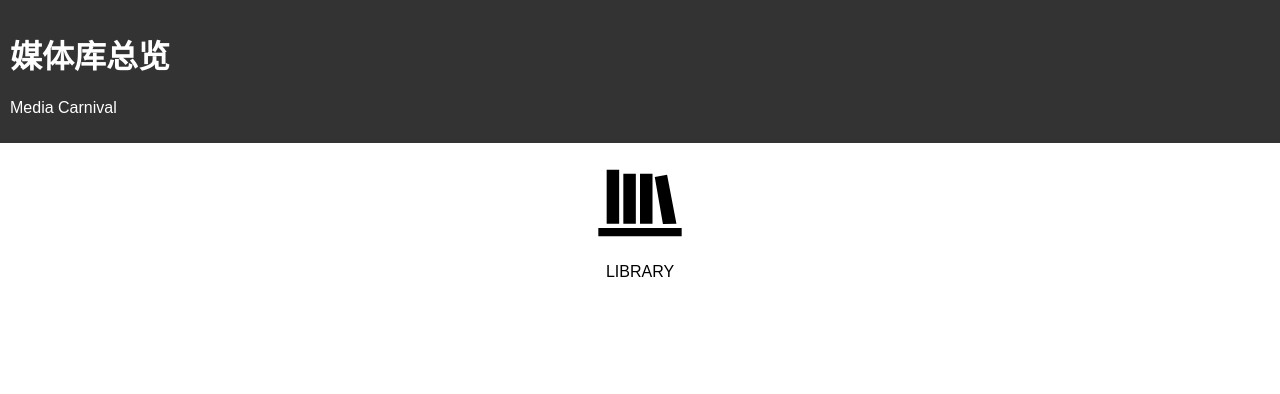
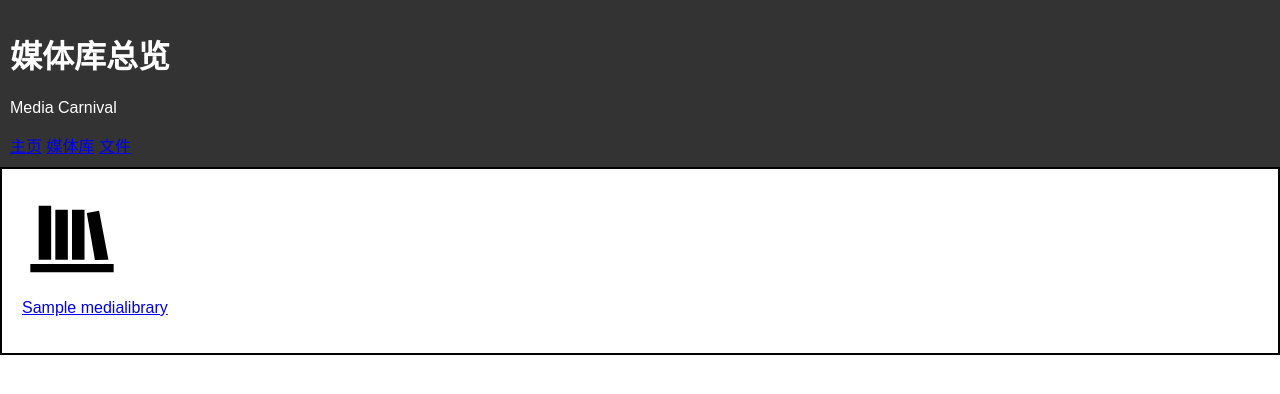
Before and after one commit to Zincles/MediaCarnival, a Django app: page /media_library/libraries in a window 1280 px wide. Shown: the top 394 px of the page. Run offline with Django 4.2, Linux system fonts and the light colour scheme; tables that the repository leaves empty hold one stand-in row (values such as "Sample post").

Commit message:
可以打开特定的媒体库了

```diff
--- a/core/models.py
+++ b/core/models.py
@@ -1,4 +1,5 @@
 import os
+from tkinter import FLAT
 from lib import hash
 from django.db import models
 from os.path import isdir
@@ -25,6 +26,31 @@ class MediaLibrary(models.Model):
         node = path if path is FSNode else FSNode(path=path)  # Path可以输入为节点/字符串.
         return MediaLibrary(root_node=node, library_type=library_type, structure_type=structure_type)
 
+    def scan_library(self, type="FLAT"):
+        """扫描库。方便起见直接调用FSNode的方法。"""
+        try:
+            # 首先清除现有的节点们
+            for unit in self.unit.all():
+                unit.delete()
+
+            # 然后根据预设的扫描类型进行行动
+            match type:
+                case "FLAT":  # 标注模式
+                    for root_node in self.root_nodes.all():  # 遍历根节点们
+                        pass
+                        # 获取所有文件节点(非目录)。平放到一个数组里。
+                        folder_nodes = {node for node in root_node.get_children() if node.is_directory()}
+
+                        # 为每个文件夹创建MediaUnit.
+                        for node in folder_nodes:
+                            unit = MediaUnit(library=self, fsnode=node)
+                            unit.save()
+
+                case _:
+                    raise Exception("指定了错误的媒体库扫描类型！")
+        except Exception as e:
+            print("扫描库中遇到错误：", e)
+
     def __str__(self) -> str:
         return "[媒体库：" + self.library_name + "]"
 
@@ -39,14 +65,20 @@ class MediaUnit(models.Model):
     MediaUnit一定属于某个MediaLibrary.
     """
 
-    # 每个媒体一定会属于一个库. 如果库没了,媒体Unit也会一起被删除.
-    library = models.ForeignKey(MediaLibrary, on_delete=models.CASCADE, null=False, related_name="unit")
-    path = models.CharField(max_length=512)  # 绝对路径
+    # 每个媒体也一定依附于一个MediaLibrary和FSNode. 一个 FSNode与一个Library共同确定了一个媒体。
+    # 例如，一部动漫的所有内容一定都在同一目录（或者在目录的子目录里，反正能在一个路径下递归搜索到所有）
+    # 如果文件夹没了，动漫当然也不复存在；媒体库没了，情况也一样。
+    library = models.ForeignKey(to="MediaLibrary", on_delete=models.CASCADE, null=False, related_name="unit")
+    fsnode = models.ForeignKey(to="FSNode", on_delete=models.CASCADE, null=False)
+
     nickname = models.CharField(max_length=512)  # 自定义别名. 由用户手动指定
 
     def get_basename(self):
         "获取文件夹名称."
         return os.path.basename(self.path)
+
+    def __str__(self) -> str:
+        return "[MediaUnit: " + self.fsnode.path + "]"
 
 
 # class TMDBMetadata(models.Model):
@@ -110,7 +142,7 @@ class FSNode(models.Model):
 
     HASH_METHOD = "md5"  # "sha256"
 
-    parent = models.ForeignKey("self", on_delete=models.CASCADE, null=True, blank=True, related_name="child")  # 父节点
+    parent = models.ForeignKey(to="self", on_delete=models.CASCADE, null=True, blank=True, related_name="child")  # 父节点
     path = models.CharField(max_length=512)  # 所指向的绝对路径
 
     # 文件元数据. 非实时, 需手动更新.
@@ -127,6 +159,9 @@ class FSNode(models.Model):
     def is_directory(self):
         return os.path.isdir(self.path)
 
+    def is_file(self):
+        return os.path.isfile(self.path)
+
     # UNTESTED
     def get_child(self, child_name: str):
         """根据名称获取单层子节点"""
@@ -135,7 +170,7 @@ class FSNode(models.Model):
                 return child
         raise Exception("core::FSNode::get_child(): 错误!未能找到Child! 输入文件名为: " + child_name)
 
-    def get_children(self, deep=False) -> set[str]:
+    def get_children(self, deep=False):
         if deep == False:
             return set(self.child.all())
         else:
--- a/media_library/static/media_library/style.css
+++ b/media_library/static/media_library/style.css
@@ -1,13 +1,17 @@
 body {
     margin: 0;
     font-family: Arial, sans-serif;
-  }
+}
 
 .file-displayer {
     display: grid;
     grid-template-columns: repeat(auto-fill, minmax(150px, 1fr));
     /* 自动填充列 */
-    gap: 20px;
+    gap: 20px;body {
+        margin: 0;
+        font-family: Arial, sans-serif;
+    }
+
     /* 项之间的间距 */
 }
 
@@ -16,6 +20,29 @@ body {
     /* 居中内容 */
     padding: 10px;
 }
+
+.library-displayer {
+    border: 2px solid #000;
+    /* 边框样式，2像素宽度，黑色 */
+    padding: 20px;
+    /* 内边距 */
+}
+
+/* 显示媒体库的单元. */
+.library-displayer div {
+    text-align: center;
+    border: 2px solid #000;
+    /* 边框样式，2像素宽度，黑色 */
+    padding: 20px;
+    /* 内边距 */
+}
+
+/*媒体库的标题名称。*/
+.library-shortcut-text {
+    margin-top: 20px;
+    color: aqua;
+}
+
 
 .shortcut-img {
     width: 100px;
@@ -32,6 +59,7 @@ body {
 }
 
 
+
 .status-bar {
     background-color: #333;
     color: #fff;
--- a/media_library/templates/media_library/home.html
+++ b/media_library/templates/media_library/home.html
@@ -6,6 +6,7 @@
 <html>
   <head>
     <title>主页</title>
+
   </head>
 
   <body>
@@ -14,6 +15,9 @@
     <div class="status-bar">
       <h1>主页</h1>
       <p>测试</p>
+      <a href="{% url 'media_library:home' %}">主页</a>
+      <a href="{% url 'media_library:libraries' %}">媒体库</a>
+      <a href="{% url 'media_library:file_browser' %}">文件</a>
     </div>
 
     {% comment %}显示文件。每个文件显示为文件夹{% endcomment %}
--- a/media_library/templates/media_library/libraries.html
+++ b/media_library/templates/media_library/libraries.html
@@ -14,19 +14,19 @@
     <div class="status-bar">
       <h1>媒体库总览</h1>
       <p>Media Carnival</p>
+      <a href="{% url 'media_library:home' %}">主页</a>
+      <a href="{% url 'media_library:libraries' %}">媒体库</a>
+      <a href="{% url 'media_library:file_browser' %}">文件</a>
     </div>
 
     {% comment %}显示库。遍历拥有的每个库。{% endcomment %}
     <div class="library-displayer">
       {% for LIBRARY in LIBRARIES %}
-        <div class="media-display-unit" onclick="alert('{{ LIBRARY }}')">
-          <img class="shortcut-img" src="{% static 'media_library/library.svg' %}" alt="媒体库" />
-          <p class="shortcut-text">LIBRARY</p>
-        </div>
+      <a href=" {% url 'media_library:library_inspector' library_id=LIBRARY.id %} ">
+        <img class="shortcut-img" src="{% static 'media_library/library.svg' %}" alt="媒体库" />
+        <p class="shortcut-text"> {{LIBRARY.library_name}} </p>
+      </a>
       {% endfor %}
     </div>
-
-
-
   </body>
 </html>
--- a/media_library/urls.py
+++ b/media_library/urls.py
@@ -1,8 +1,12 @@
 from django.urls import path
 from . import views
 
+
+app_name = "media_library"
+
 urlpatterns = [
-    path(route="", view=views.home),
-    path(route="libraries", view=views.libraries),
-    # path(route="<path:file_path>", view=views.browser),
+    path(route="", view=views.home, name="home"),
+    path(route="libraries", view=views.libraries, name="libraries"),
+    path(route="file_browser", view=views.file_browser, name="file_browser"),
+    path(route="library_inspector/<int:library_id>/", view=views.library_inspector, name="library_inspector"),
 ]
--- a/media_library/views.py
+++ b/media_library/views.py
@@ -1,4 +1,4 @@
-from django.http import HttpResponse, HttpResponseRedirect
+from django.http import Http404, HttpResponse, HttpResponseRedirect
 from django.shortcuts import get_object_or_404, render
 from django.urls import reverse
 from django.views import generic
@@ -25,6 +25,7 @@ def home(request):
 def libraries(request):
     # 访问所有的库。
     all_library = list(MediaLibrary.objects.all())
+    print(all_library)
     return render(
         request,
         "media_library/libraries.html",
@@ -32,8 +33,43 @@ def libraries(request):
     )
 
 
+def file_browser(request):
+    # 文件浏览器。
+    return render(request, "media_library/file_browser.html")
+
+
 def library_inspector(request, library_id):
-    # 访问具体的某个媒体库，查看里面的内容。
-    # 在Jellyfin里，等价于“进入某个节目中”，大概
+    # 访问具体的某个媒体库，查看里面的内容。在Jellyfin里，等价于“进入某个节目中”，大概
+    # 每个MediaLibrary一定由剧集组成。例如， someanime_S01E01, someanime_S01E02 都属于一个MediaLibrary,都是MediaUnit.
+    # MediaLibrary的属性 unit 即是 “剧集” 文件夹。
+    try:
+        library = MediaLibrary.objects.get(id=library_id)
+        root_nodes = library.root_nodes.all()
 
-    return render(request, "media_library/library_inspector.html", {})
+        return render(
+            request,
+            "media_library/library_inspector.html",
+            {
+                "UNITS": set(library.unit.all()),
+                "LIBRARY": library,
+                "LIBRARY_ID ": library.id,
+                "LIBRARY_NAME": library.library_name,
+                "LIBRARY_TYPE": library.library_type,
+                "LIBRARY_STRUCTURE": library.structure_type,
+            },
+        )
+
+    except MediaLibrary.DoesNotExist:
+        print("media_library::library_inspector::ERROR: 访问的媒体库不存在！")
+        raise Http404("媒体库ID不存在!")
+
+    except Exception as e:
+        print("media_library::library_inspector::ERROR: 访问的媒体库不存在！")
+        raise Http404("ERROR!")
+
+
+# class MyAPIView(APIView):
+#     def get(self, request):
+#         # 在这里编写处理GET请求的逻辑
+#         data = {'message': '这是来自服务器的数据！'}
+#         return Response(data, status=status.HTTP_200_OK)
```
Also changed, not shown: MediaCarnival/settings.py (+10 -0 lines), core/admin.py (+12 -2 lines), media_library/templates/media_library/file_browser.html (+6 -7 lines), media_library/templates/media_library/library_inspector.html (+21 -3 lines), README.md, media_library/static/media_library/show.svg (added), 1 other file.
